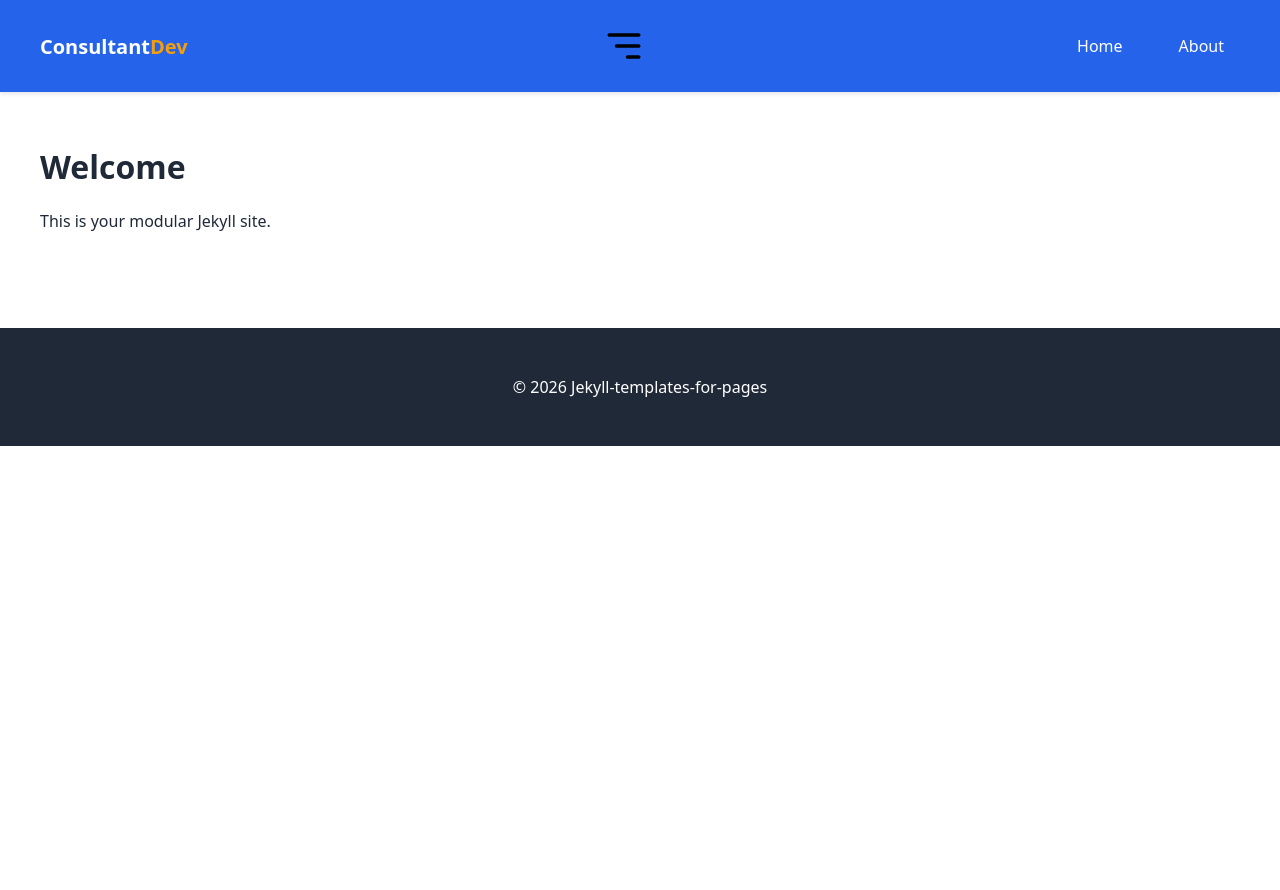
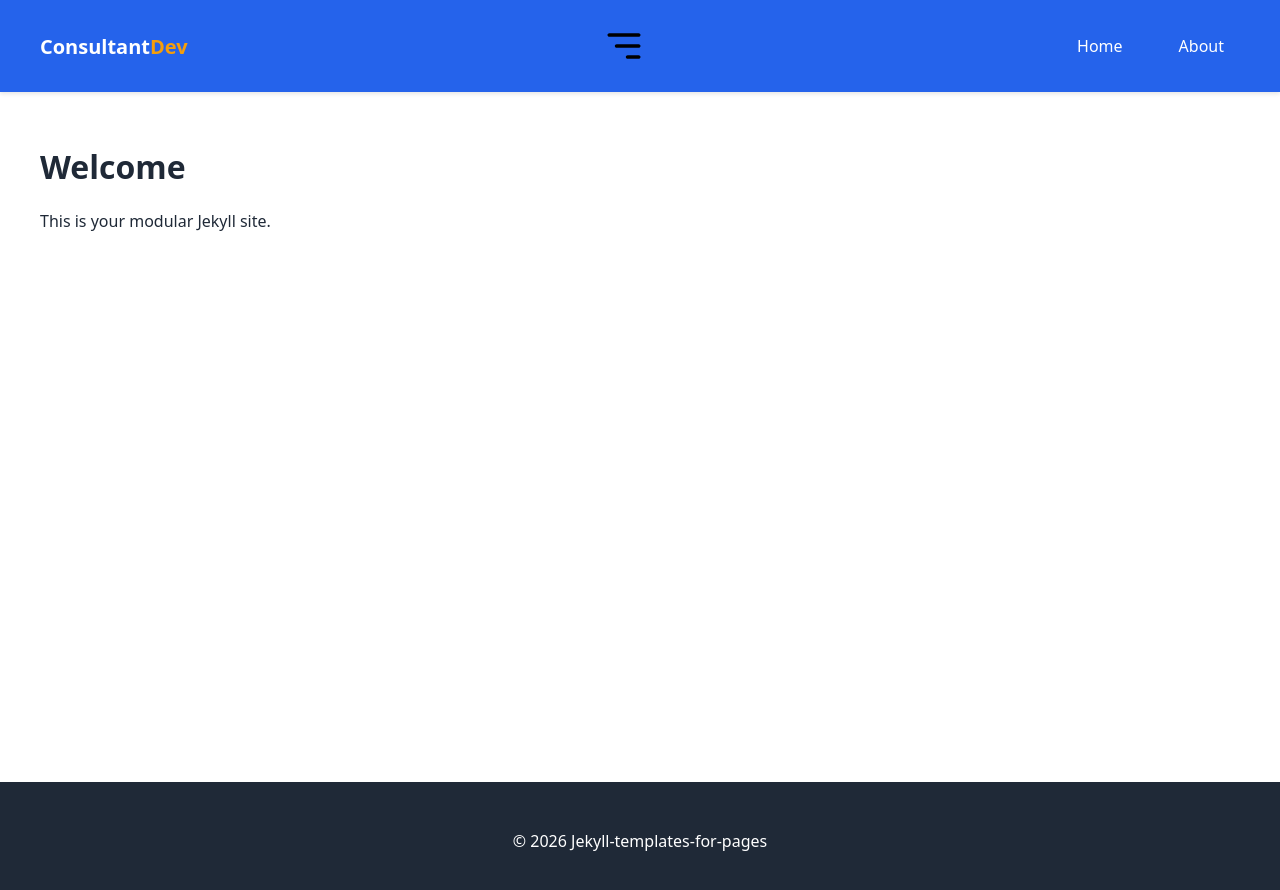
Before and after one commit to m33lucky-benny/Jekyll-templates-for-pages, a Jekyll site: the page built from index.html, in a window 1280 px wide. Shown: the top 890 px of the page. Built offline with Jekyll 4.4.1, drawn with Linux system fonts in a browser that asks for light colours.

Commit message:
Update main.scss

```diff
--- a/assets/css/main.scss
+++ b/assets/css/main.scss
@@ -4,9 +4,22 @@
 @import 'variables';
 @import "navbar";
 
+html, body {
+  height: 100%;
+}
+
 
 body {
   margin: 0;
   font-family: system-ui, sans-serif;
   color: $dark;
+
+  /* sticky footer */
+  display: flex;
+  flex-direction: column;
+  min-height: 100vh;
 }
+
+main {
+  flex: 1;
+}
```
